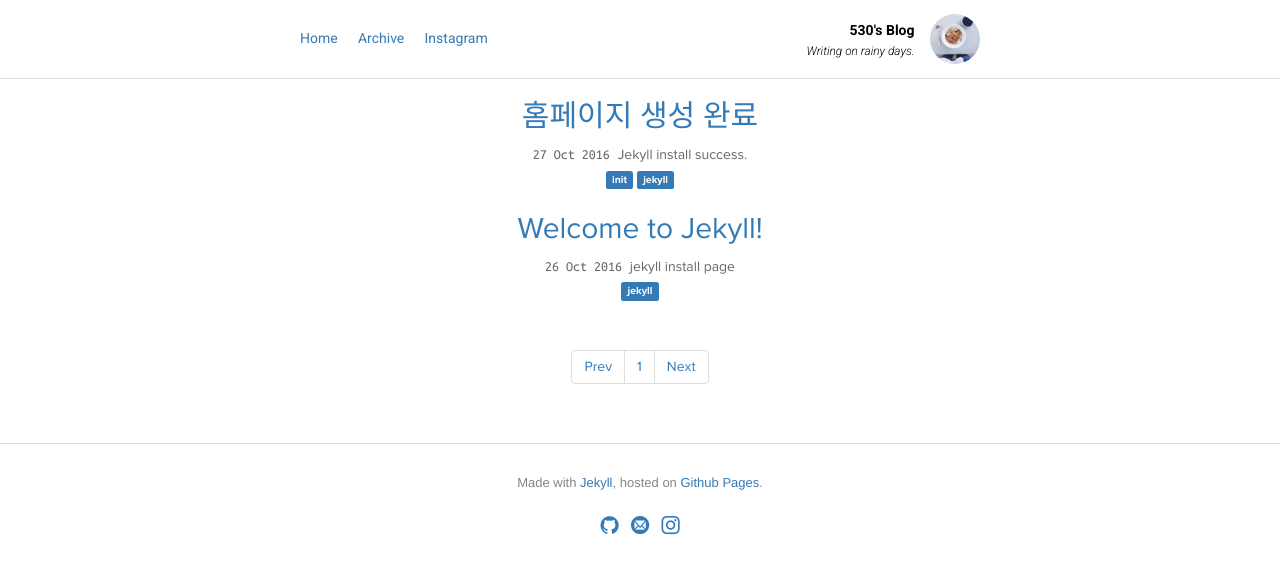
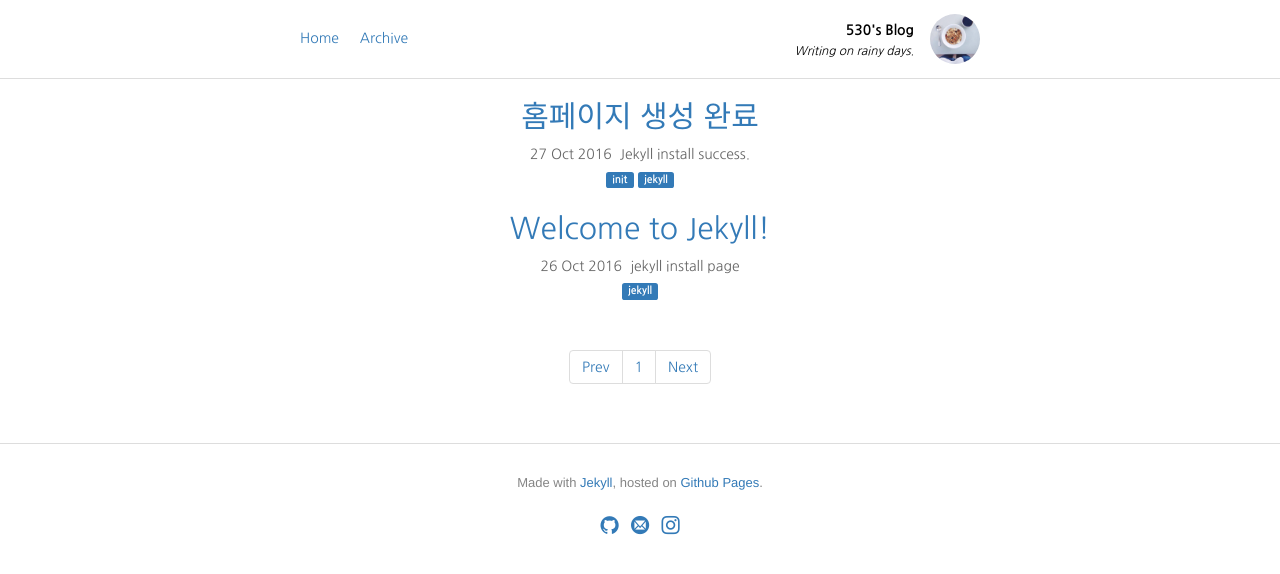
Before and after one commit to 530318/530318.github.io, a Jekyll site: the page built from index.html, in a window 1280 px wide. Shown: the top 574 px of the page. Built offline with Jekyll 4.4.1, drawn with Linux system fonts in a browser that asks for light colours; some web fonts are replaced; Markdown is read by kramdown in place of the engine named in the settings; the list of posts is cut into pages by our own code.

Commit message:
font change

```diff
--- a/_layouts/default.html
+++ b/_layouts/default.html
@@ -37,8 +37,8 @@
                 <nav>
                     <a href="/">Home</a>
                     <a href="/archive/">Archive</a>
-<!--                     <a href="https://github.com/530318">Github</a> -->
-                    <a href="https://instagram.com/530318c">Instagram</a>
+                    <!--                     <a href="https://github.com/530318">Github</a> -->
+                    <!--                     <a href="https://instagram.com/530318c">Instagram</a> -->
                 </nav>
                 <div class="pull-right right logo">
                     <div class="name">
--- a/css/site.css
+++ b/css/site.css
@@ -9,6 +9,7 @@
 
 @import url('syntax.css');
 @import url('font/icomoon/style.css');
+@import url(http://fonts.googleapis.com/earlyaccess/nanumgothic.css);
 
 /* Font */
 @font-face {
@@ -33,7 +34,7 @@
 body {
   color: #222;
   text-align: center;
-  font-family: Helvetica, Arial, sans-serif;
+  font-family: "Nanum Gothic", Helvetica, Arial, sans-serif;
   text-rendering: optimizeLegibility;
 }
 
@@ -50,7 +51,7 @@ body {
 }
 
 h1, h2, h3 {
-  font-family: 'Roboto', sans-serif;
+  font-family: 'Nanum Gothic', sans-serif;
   font-weight: 400;
   margin-top: 2em;
   margin-bottom: 0.3em;
@@ -96,7 +97,7 @@ a.discreet {
 }
 
 .fancy, section, article {
-  font-family: "proxima-nova", Helvetica, Arial, sans-serif;
+  font-family: "Nanum Gothic", Helvetica, Arial, sans-serif;
   line-height: 170%;
 }
 
@@ -157,7 +158,7 @@ article {
 
 /* Header and navigation */
 header {
-  font-family: 'Roboto', Helvetica, Arial, sans-serif;
+  font-family: 'Nanum Gothic', Helvetica, Arial, sans-serif;
   font-weight: bold;
 }
 
@@ -352,7 +353,7 @@ ul.posts .date {
   margin-right: 0.3em;
   display: inline-block;
   color: #666;
-  font-family: "Ubuntu Mono";
+  font-family: "Nanum Gothic";
 }
 
 ul.posts .description {
@@ -420,7 +421,7 @@ article .inner.meta {
 
 .post pre, .post code, .post pre code {
   font-size: 13px;
-  font-family: Courier, monospace;
+  font-family: 'Nanum Gothic', Courier, monospace;
   background-color: rgb(248, 248, 248);
 }
 
```
